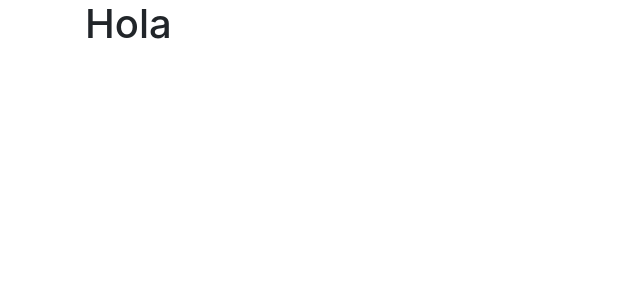
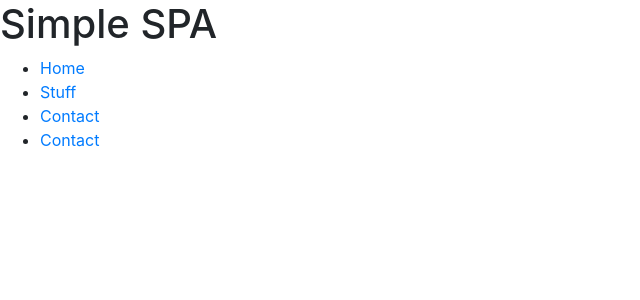
Before and after one commit to ea682/distribuidora, a React (Create React App) app in the folder front/: page /main#/ in a window 1280 px wide. Before the commit this address led to /Home. Shown: the top 300 px of the page, without its empty margins (0-640 px from the left). Built offline with nearby package versions, Linux system fonts and the light colour scheme; sample sign-in values are in the browser's storage.

Commit message:
Se creo master page

```diff
--- a/front/src/App.js
+++ b/front/src/App.js
@@ -1,7 +1,9 @@
 import React from 'react';
 import { BrowserRouter, Switch, Route} from 'react-router-dom';
 
-import Home from './Components/Home';
+
+//Impotamos las paginas para luego llamarlas
+import main from './Components/Home/main';
 import Login from './Components/Login/Login';
 import Registro from './Components/Login/Registro';
 import AuthComponent from './Components/Login/AuthenticatedComponent';
@@ -9,10 +11,12 @@ import Protected from './Components/Login/Protected';
 
 class App extends React.Component {
   render(){
+    //Los routes es como se llamaran en la URL
     return (
       <BrowserRouter>
         <Switch>
-          <Route path={'/Home'} component={Home} />
+
+          <Route path={'/main'} component={main} />
           <Route path={'/login'} exact component={Login} />
           <Route path={'/register'} exact component={Registro} />
           <AuthComponent>
--- a/front/src/Components/Home.js
+++ /dev/null
@@ -1,11 +0,0 @@
-import React from 'react';
-
-function Home() {
-  return (
-    <div className = 'container'>
-        <h1> Hola </h1>
-    </div>
-  );
-}
-
-export default Home;
--- /dev/null
+++ b/front/src/Components/Home/Home.js
@@ -0,0 +1,19 @@
+import React from 'react';
+
+function Home() {
+  return (
+    <div>
+      <h2>HELLO</h2>
+      <p>Cras facilisis urna ornare ex volutpat, et
+      convallis erat elementum. Ut aliquam, ipsum vitae
+      gravida suscipit, metus dui bibendum est, eget rhoncus nibh
+      metus nec massa. Maecenas hendrerit laoreet augue
+      nec molestie. Cum sociis natoque penatibus et magnis
+      dis parturient montes, nascetur ridiculus mus.</p>
+
+      <p>Duis a turpis sed lacus dapibus elementum sed eu lectus.</p>
+    </div>
+  );
+}
+
+export default Home;
--- /dev/null
+++ b/front/src/Components/Home/main.js
@@ -0,0 +1,33 @@
+import React, { Component } from "react";
+import { NavLink, HashRouter, Route } from 'react-router-dom';
+
+import Cliente from '../Home/Cliente';
+import Factura from '../Home/Factura';
+import Producto from '../Home/Producto';
+import Home from '../Home/Home';
+
+class Main extends Component {
+  render() {
+    return (
+        <HashRouter>
+            <div>
+                <h1>Simple SPA</h1>
+                <ul className="header">
+                    <li><NavLink to="/home">Home</NavLink></li>
+                    <li><NavLink to="/cliente">Stuff</NavLink></li>
+                    <li><NavLink to="/producto">Contact</NavLink></li>
+                    <li><NavLink to="/factura">Contact</NavLink></li>
+                </ul>
+                <div className="content">
+                    <Route path="/home" component={Home}/>
+                    <Route path="/cliente" component={Cliente}/>
+                    <Route path="/producto" component={Producto}/>
+                    <Route path="/factura" component={Factura}/>
+                </div>
+            </div>
+        </HashRouter>
+    );
+  }
+}
+
+export default Main;
--- a/front/src/Components/Login/AuthenticatedComponent.js
+++ b/front/src/Components/Login/AuthenticatedComponent.js
@@ -1,6 +1,11 @@
 import React, { Component } from 'react';
 import { getJwt } from '../helpers/jwt';
 import { withRouter } from 'react-router-dom';
+
+import Cliente from '../Home/Cliente';
+import Factura from '../Home/Factura';
+import Producto from '../Home/Producto';
+import Home from '../Home/Home';
 
 class AuthenticatedComponent extends Component {
   constructor(props) {
@@ -17,7 +22,7 @@ class AuthenticatedComponent extends Component {
       this.props.history.push('/Login');
     }
     else{
-      this.props.history.push('/Home');
+      this.props.history.push('/main');
     }
   }
 
```
Also changed, not shown: front/src/Components/Home/Cliente.js (renamed from front/src/Components/Cliente.js), front/src/Components/Home/Factura.js (renamed from front/src/Components/Factura.js), front/src/Components/Home/Producto.js (renamed from front/src/Components/Producto.js).
